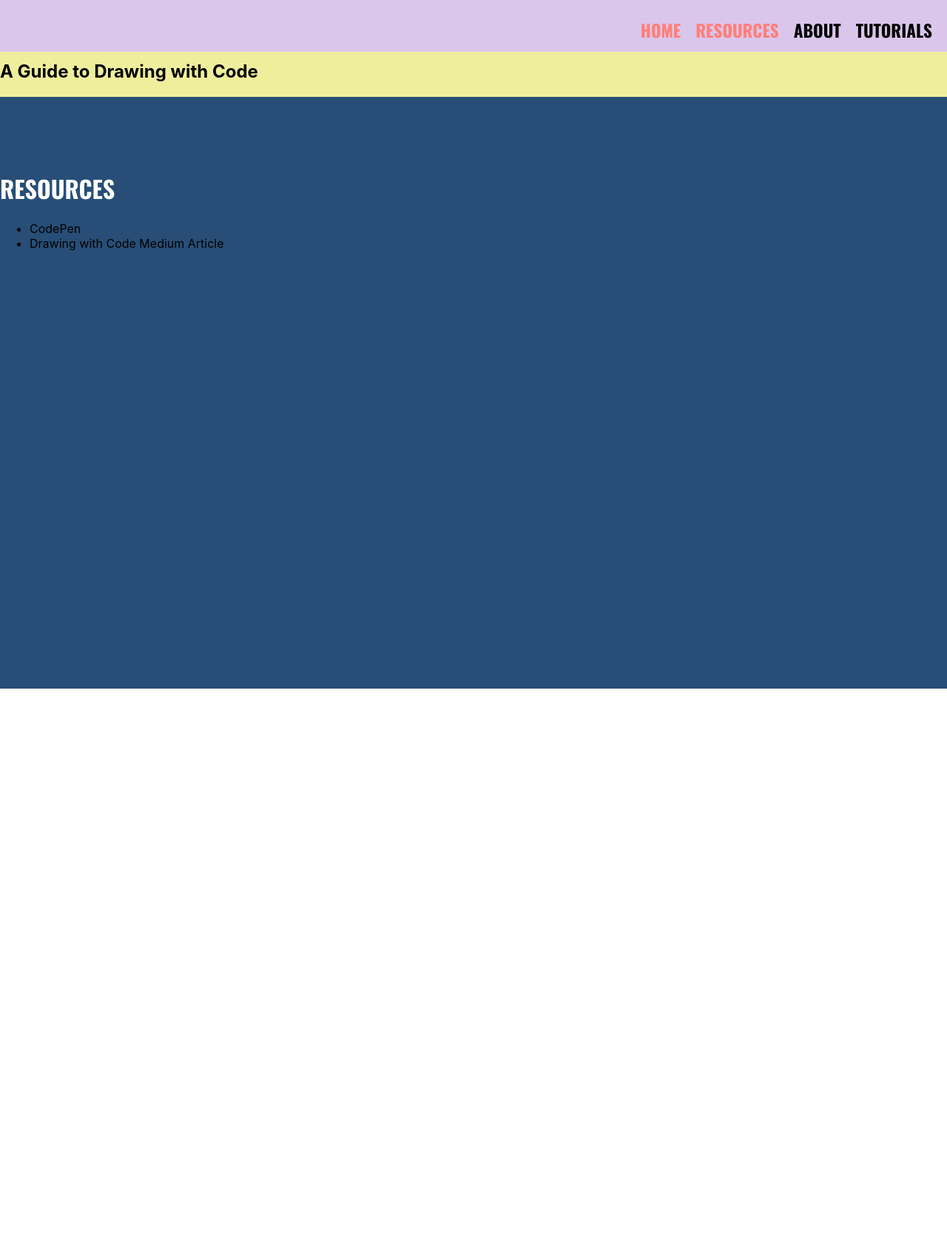
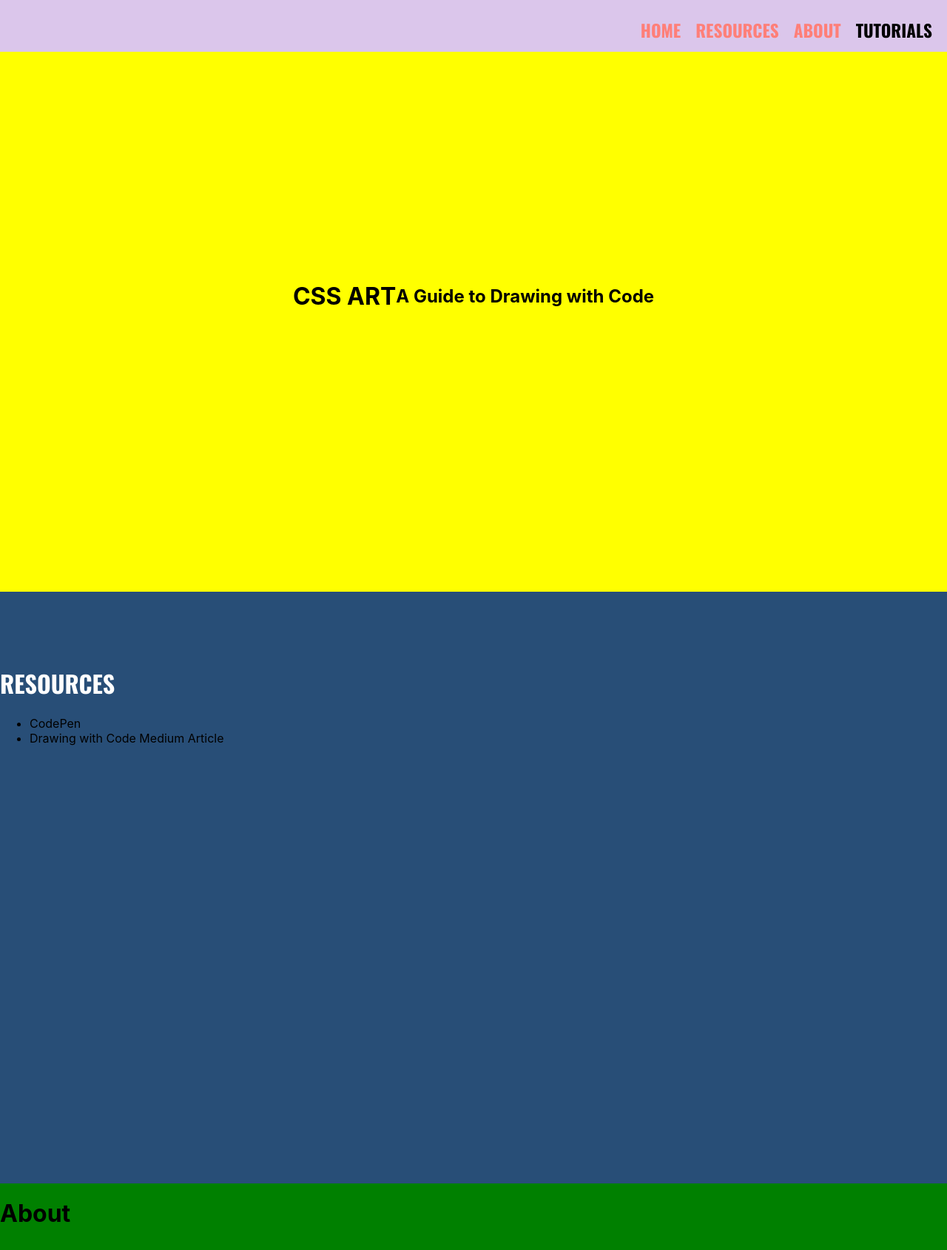
Before and after one commit to AnniePawl/Drawing-With-Code, a React (Create React App) app: page /#/ in a window 1280 px wide. Shown: the top 1690 px of the page at 74% size. Before the commit the page ends 931 px from the top, so only its background shows below. Built offline with nearby package versions, Linux system fonts and the light colour scheme.

Commit message:
about component skeleton, added link in navbar

```diff
--- a/src/components/about/about.js
+++ b/src/components/about/about.js
@@ -0,0 +1,12 @@
+import React from 'react';
+import './styles/about.scss'
+
+function About() {
+  return(
+    <div className='about__container'>
+      <h1>About</h1>
+    </div>
+  )
+}
+
+export default About
--- a/src/components/about/styles/about.scss
+++ b/src/components/about/styles/about.scss
@@ -0,0 +1,11 @@
+$background-color:#284e77;
+$font-color: white;
+
+.about__container {
+  height: 100vh;
+  width: 100vw;
+  display:flex;
+  flex-direction: column;
+  // justify-content: space-between;
+  background-color: green;
+}
--- a/src/components/home/styles/home.scss
+++ b/src/components/home/styles/home.scss
@@ -1,5 +1,5 @@
-.home-container {
-	background-color: #2e4864;
+.home__container {
+	background-color: yellow;
 	height: 100vh;
 	display: flex;
 	justify-content: center;
--- a/src/components/landingPage/landingPage.js
+++ b/src/components/landingPage/landingPage.js
@@ -2,6 +2,7 @@ import React from 'react';
 import './styles/landingPage.scss';
 import Navbar from '../navbar/navbar';
 import Home from '../home/home';
+import About from '../about/about'
 import Resources from '../resources/resources';
 
 function LandingPage() {
@@ -18,6 +19,13 @@ function LandingPage() {
 			<div id="resources" className="resources__section">
 				<Resources />
 			</div>
+
+			{/* About Container */}
+			<div id ='about' className='about__section'>
+				<About/>
+			</div>
+
+
 		</div>
 	);
 }
--- a/src/components/navbar/navbar.js
+++ b/src/components/navbar/navbar.js
@@ -18,7 +18,9 @@ function Navbar() {
 				</li>
 
 				<li>
-					About
+				<HashLink smooth to="/#about">
+						About
+					</HashLink>
 				</li>
 				<li>
 					Tutorials
```
Also changed, not shown: src/components/tutorials/tutorials.js (+13 -0 lines).
